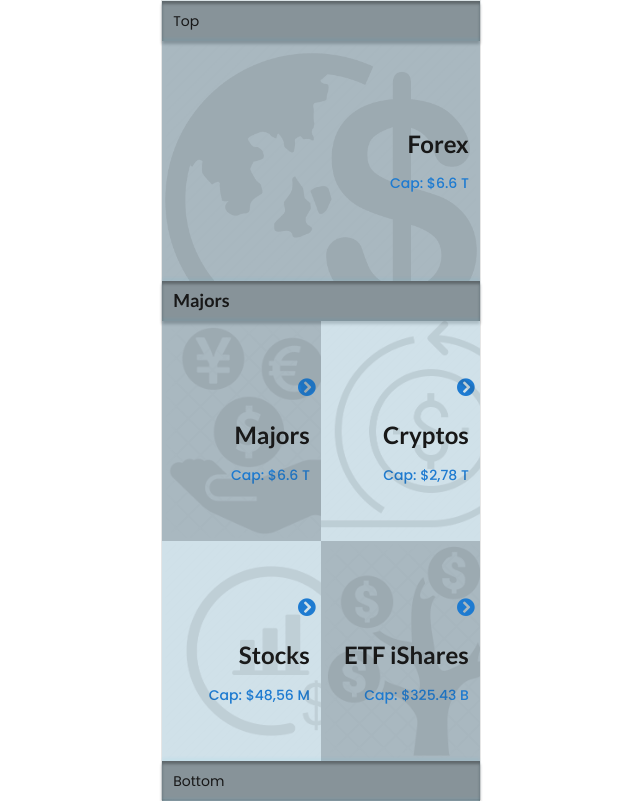
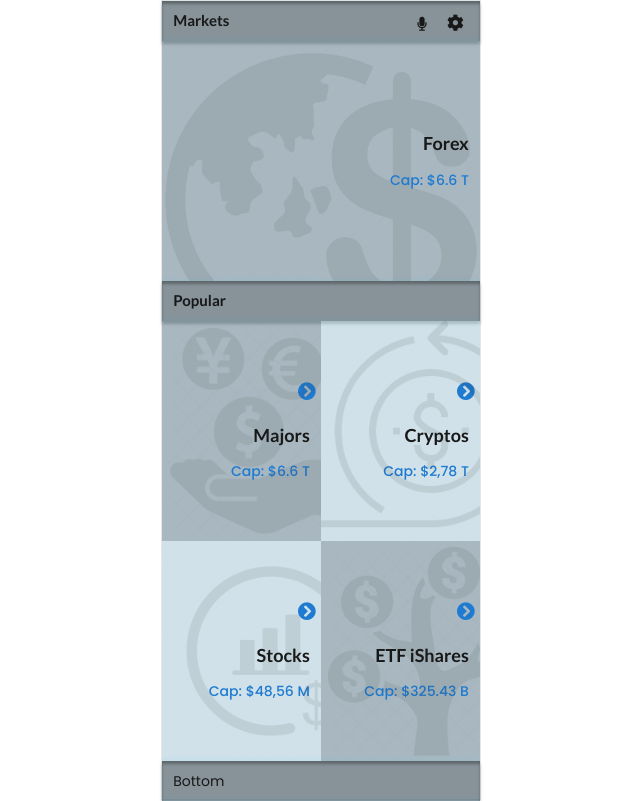
Before and after one commit to KDlamini/forex-metrics, a React (Create React App) app: page / in a window 1280 px wide. Shown: the whole page, without its empty margins (319-959 px from the left). Built offline with nearby package versions, Linux system fonts and the light colour scheme; no server answers.

Commit message:
Update home page icons. -Update README. -Add CC licence.

```diff
--- a/src/App.css
+++ b/src/App.css
@@ -28,3 +28,16 @@
 .negative {
   color: #f00;
 }
+
+.forex-page,
+.majors-page,
+.cryptos-page,
+.stocks-page,
+.efts-page {
+  min-width: 320px;
+  max-width: 420px;
+  min-height: 100vh;
+  margin: 0;
+  padding: 0;
+  border: 1px solid var(--border-color);
+}
--- a/src/components/Home.js
+++ b/src/components/Home.js
@@ -23,7 +23,13 @@ function Home() {
 
   return (
     <section className="homepage">
-      <div className="top-bar">Top</div>
+      <div className="top-bar">
+        <h4>Markets</h4>
+        <div className="top-left">
+          <i className="microphone icon" />
+          <i className="cog icon" />
+        </div>
+      </div>
       <div className="banner">
         {categories.map((item) => {
           const { path, category, market_cap: cap } = item;
@@ -31,14 +37,14 @@ function Home() {
           return category === 'Forex' && (
           <Link key={path} to={`/${path}`} className={`banner-link ${path}`}>
             <div className="banner-info">
-              <h2 className="banner-title">{category}</h2>
+              <h3 className="banner-title">{category}</h3>
               <p className="total">{`Cap: ${cap}`}</p>
             </div>
           </Link>
           );
         })}
       </div>
-      <h3 className="sub-heading">Majors</h3>
+      <h4 className="sub-heading">Popular</h4>
       <div className="content-body">
         {categories.map((item) => {
           const { path, category, market_cap: cap } = item;
@@ -47,7 +53,7 @@ function Home() {
           <Link key={path} to={`/${path}`} className={`category ${path}`}>
             <div className="category-info">
               <i className="chevron circle right icon" />
-              <h2 className="category-title">{category}</h2>
+              <h3 className="category-title">{category}</h3>
               <p className="total">{`Cap: ${cap}`}</p>
             </div>
           </Link>
--- /dev/null
+++ b/src/styles/Forex.css
@@ -0,0 +1,4 @@
+.crypto-pairs {
+  margin: 0;
+  padding: 0;
+}
--- a/src/styles/Home.css
+++ b/src/styles/Home.css
@@ -21,6 +21,28 @@
   box-shadow: var(--bar-shadow);
   backdrop-filter: blur(10px);
   -webkit-backdrop-filter: blur(10px);
+}
+
+.top-bar {
+  justify-content: space-between;
+}
+
+.top-bar h4 {
+  margin: 0;
+  padding: 0;
+}
+
+.top-left {
+  display: flex;
+  align-items: center;
+  justify-content: space-between;
+  width: 55px;
+  margin: 0;
+  padding: 0.2rem 0;
+}
+
+.cog.icon {
+  font-size: 1.2rem;
 }
 
 .banner {
```
Also changed, not shown: 2 other files (tests, documents, lock files or other folders).
